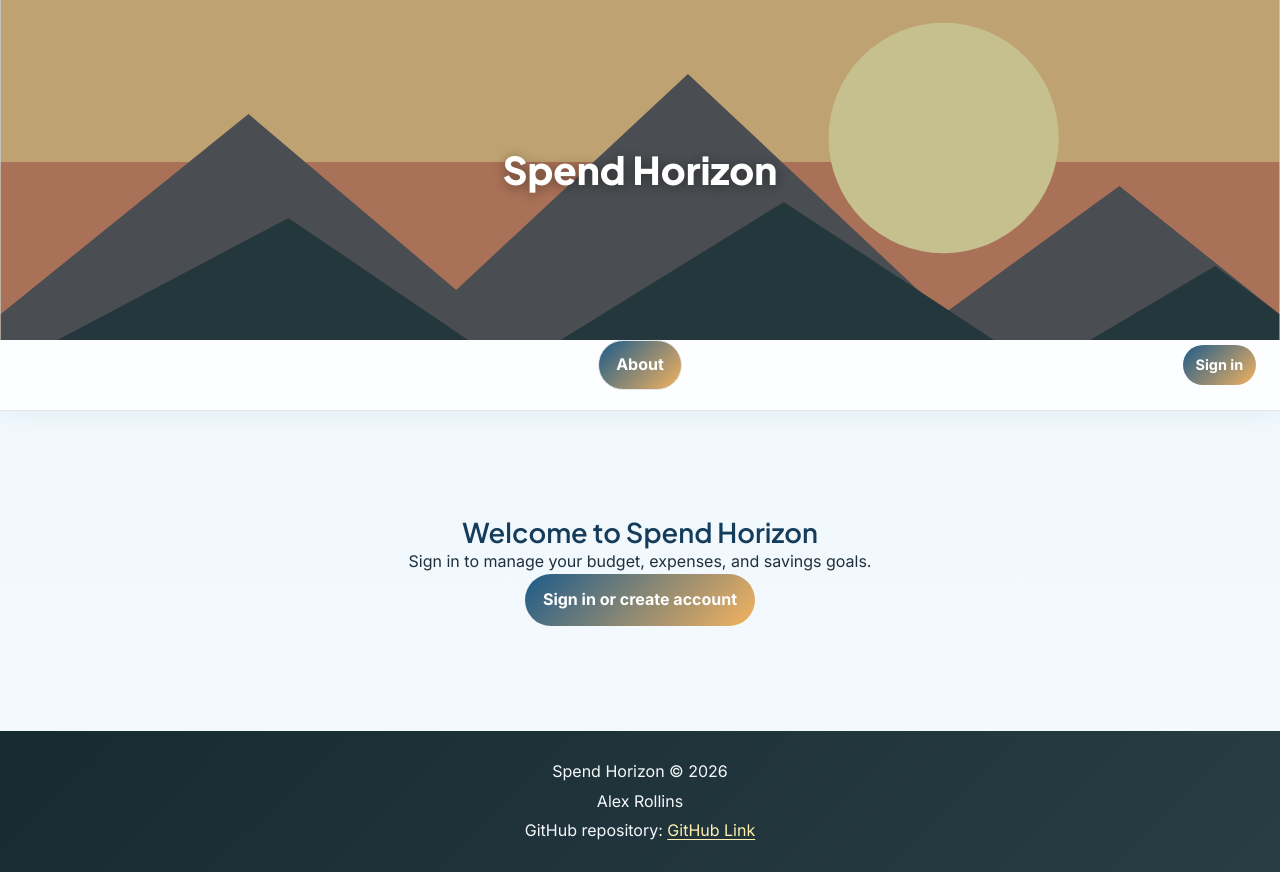
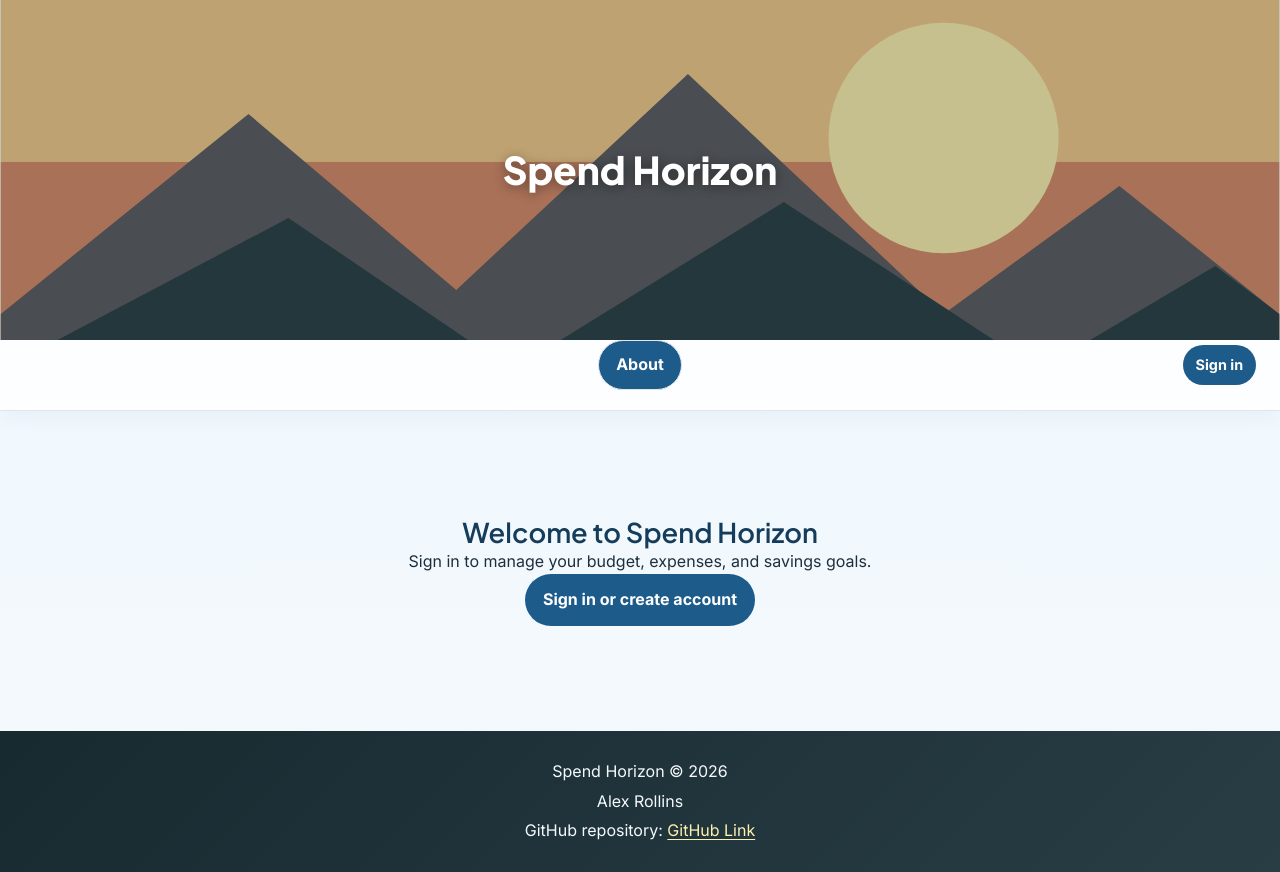
Before and after one commit to alexrollins2003-commits/2026startup, a React (Vite) app: page / in a window 1280 px wide. Built offline with nearby package versions, Linux system fonts and the light colour scheme.

Commit message:
Changed color of buttons

```diff
--- a/src/app.css
+++ b/src/app.css
@@ -217,7 +217,7 @@ nav a {
   padding: 0.7rem 1.1rem;
   border: 1px solid var(--slate-200);
   border-radius: 999px;
-  background: linear-gradient(135deg, var(--sea-600), var(--sun-400));
+  background: var(--sea-600);
   color: var(--white);
   font-weight: 700;
   transition: transform 0.2s ease, box-shadow 0.2s ease;
@@ -300,7 +300,7 @@ button {
   border: none;
   border-radius: 999px;
   padding: 0.8rem 1.15rem;
-  background: linear-gradient(135deg, var(--sea-600), var(--sun-400));
+  background: var(--sea-600);
   color: var(--white);
   font: inherit;
   font-weight: 700;
```
Also changed, not shown: 4 other files (tests, documents, lock files or other folders).
